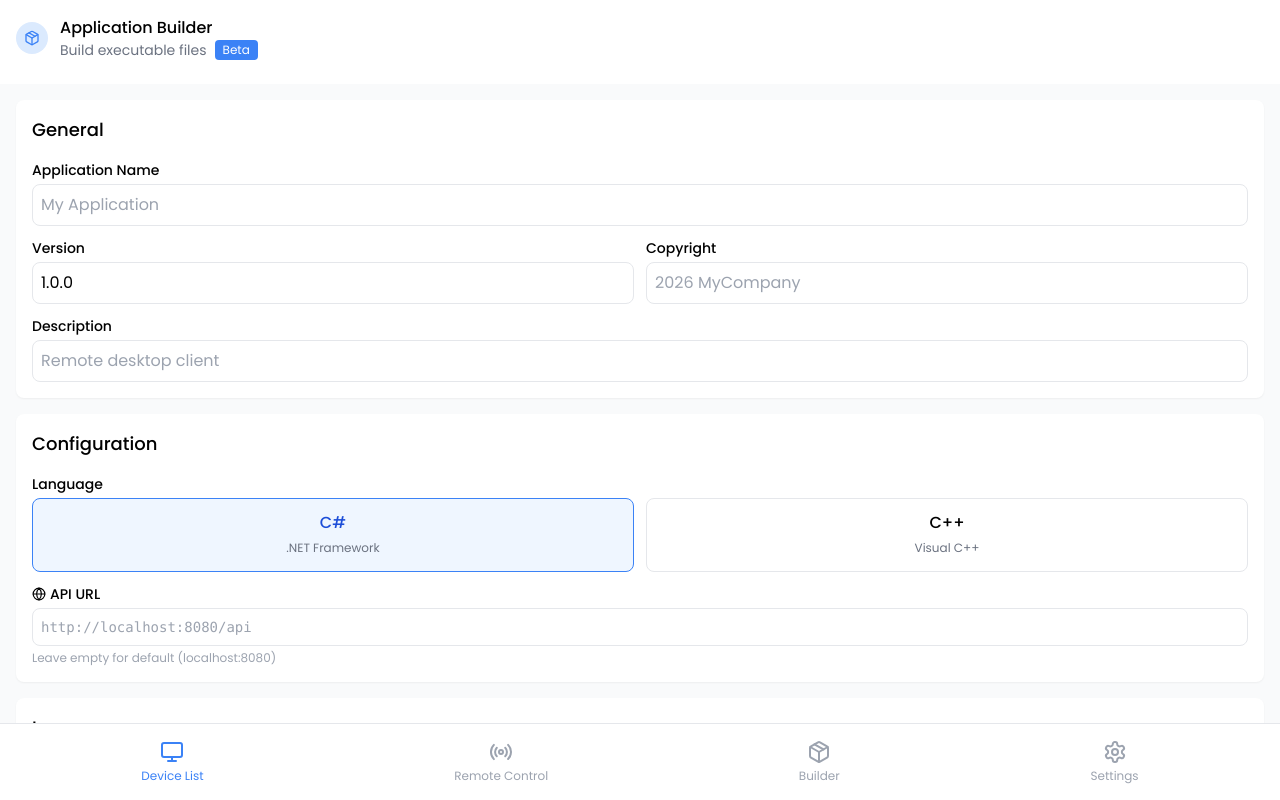
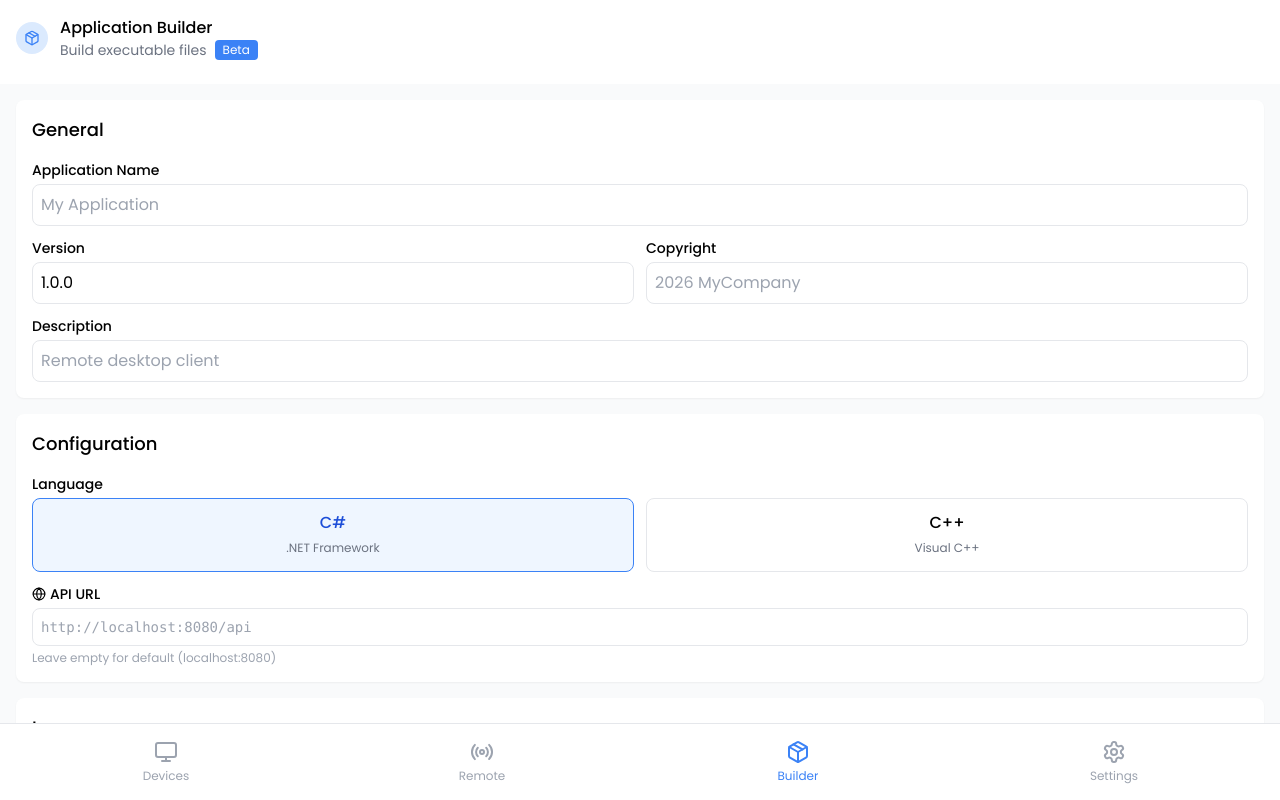
Before and after one commit to nffdev/Deskr, a React (Vite) app in the folder website/Front/: page /dash/builder in a window 1280 px wide. Built offline with nearby package versions, Linux system fonts and the light colour scheme; no server answers.

Commit message:
feat(front): updated navbar

```diff
--- a/website/Front/src/components/nav/BottomNav.jsx
+++ b/website/Front/src/components/nav/BottomNav.jsx
@@ -1,42 +1,33 @@
 import React from 'react';
-import { Settings, Monitor, Radio, Package } from 'lucide-react'
-import { Button } from "@/components/ui/button"
-import { useNavigate } from 'react-router-dom';
+import { Settings, Monitor, Radio, Package } from 'lucide-react';
+import { useNavigate, useLocation } from 'react-router-dom';
 
 export default function BottomNav() {
   const navigate = useNavigate();
+  const location = useLocation();
+
+  const tabs = [
+    { path: '/dash/dashboard', icon: Monitor, label: 'Devices' },
+    { path: '/dash/remote', icon: Radio, label: 'Remote' },
+    { path: '/dash/builder', icon: Package, label: 'Builder' },
+    { path: '/dash/settings', icon: Settings, label: 'Settings' },
+  ];
 
   return (
-
-    <div className="fixed bottom-0 left-0 right-0 bg-white border-t flex justify-around p-4">
-        <button
-          className="flex flex-col items-center text-blue-500"
-          onClick={() => navigate('/dash/dashboard')}
-        >
-          <Monitor className="w-6 h-6" />
-          <span className="text-xs mt-1">Device List</span>
-        </button>
-        <button
-          className="flex flex-col items-center text-gray-400"
-          onClick={() => navigate('/dash/remote')}
-        >
-          <Radio className="w-6 h-6" />
-          <span className="text-xs mt-1">Remote Control</span>
-        </button>
-        <button
-          className="flex flex-col items-center text-gray-400"
-          onClick={() => navigate('/dash/builder')}
-        >
-          <Package className="w-6 h-6" />
-          <span className="text-xs mt-1">Builder</span>
-        </button>
-        <button
-          className="flex flex-col items-center text-gray-400"
-          onClick={() => navigate('/dash/settings')}
-        >
-          <Settings className="w-6 h-6" />
-          <span className="text-xs mt-1">Settings</span>
-        </button>
-      </div>
-    )
+    <div className="fixed bottom-0 left-0 right-0 bg-white border-t flex justify-around py-2 sm:py-3 px-2 z-50">
+      {tabs.map(({ path, icon: Icon, label }) => {
+        const isActive = location.pathname === path;
+        return (
+          <button
+            key={path}
+            className={`flex flex-col items-center min-w-0 flex-1 py-1 ${isActive ? 'text-blue-500' : 'text-gray-400'}`}
+            onClick={() => navigate(path)}
+          >
+            <Icon className="w-5 h-5 sm:w-6 sm:h-6" />
+            <span className="text-[10px] sm:text-xs mt-0.5 sm:mt-1 truncate">{label}</span>
+          </button>
+        );
+      })}
+    </div>
+  );
 }
```
